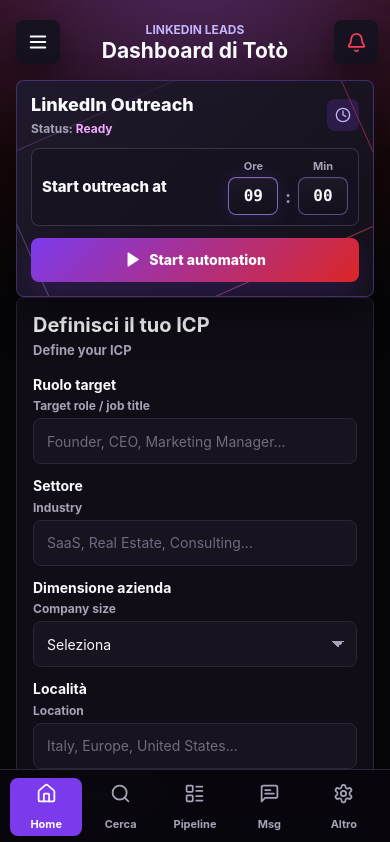
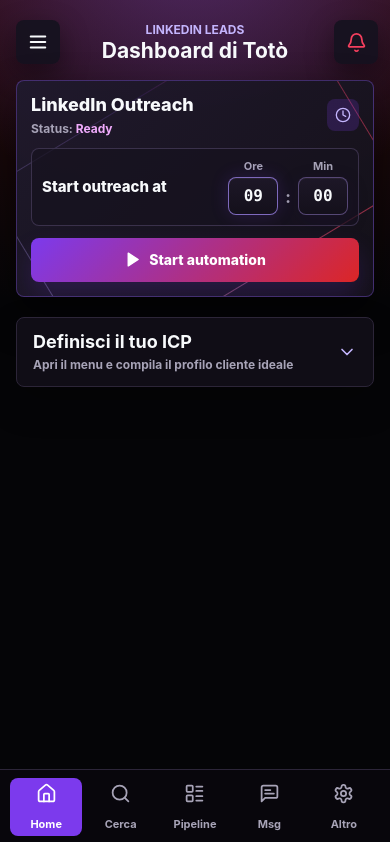
Before and after one commit to salvatoregiacalone04/Codex-linkedn-leads, a React (Vite) app: page / in a window 390 px wide. Shown: the top 842 px of the page. Built offline with nearby package versions, Linux system fonts and the light colour scheme.

Commit message:
Improve mobile ICP dropdown layout

```diff
--- a/src/App.jsx
+++ b/src/App.jsx
@@ -2,6 +2,7 @@ import React, { useState } from 'react';
 import {
   Bell,
   Bookmark,
+  ChevronDown,
   Clock,
   Home,
   LayoutList,
@@ -278,12 +279,14 @@ const TimePickerInput = React.forwardRef(function TimePickerInput(
 
 function HomePanel() {
   return (
-    <article className="workspace-card icp-card">
-      <header className="icp-heading">
-        <h2>Definisci il tuo ICP</h2>
-        <p>Define your ICP</p>
-      </header>
-
+    <details className="icp-card">
+      <summary className="icp-summary">
+        <span>
+          <strong>Definisci il tuo ICP</strong>
+          <small>Apri il menu e compila il profilo cliente ideale</small>
+        </span>
+        <ChevronDown size={20} aria-hidden="true" />
+      </summary>
       <form className="icp-form" onSubmit={(event) => event.preventDefault()}>
         <IcpField
           label="Ruolo target"
@@ -318,7 +321,7 @@ function HomePanel() {
           </span>
         </button>
       </form>
-    </article>
+    </details>
   );
 }
 
--- a/src/styles.css
+++ b/src/styles.css
@@ -387,31 +387,81 @@ button {
   background: #100d16;
 }
 
+.content-area {
+  margin-top: 20px;
+}
+
 .icp-card {
   min-height: 0;
+  padding: 0;
+  border: 1px solid #2c2538;
+  border-radius: 8px;
+  background: #100d16;
+  box-shadow: 0 16px 34px rgba(0, 0, 0, 0.26);
+  isolation: isolate;
+  overflow: hidden;
 }
 
-.icp-heading {
-  margin-bottom: 18px;
+.icp-card + .workspace-card {
+  margin-top: 14px;
 }
 
-.icp-heading h2 {
-  margin: 0;
-  font-size: 20px;
+.icp-card[open] {
+  border-color: rgba(167, 139, 250, 0.45);
+}
+
+.icp-summary {
+  min-height: 64px;
+  display: flex;
+  align-items: center;
+  justify-content: space-between;
+  gap: 14px;
+  padding: 14px 16px;
+  border-radius: 8px;
+  cursor: pointer;
+  list-style: none;
+  -webkit-tap-highlight-color: transparent;
+}
+
+.icp-summary::-webkit-details-marker {
+  display: none;
+}
+
+.icp-summary svg {
+  flex: 0 0 auto;
+  color: #c4b5fd;
+  transition: transform 180ms ease;
+}
+
+.icp-card[open] .icp-summary svg {
+  transform: rotate(180deg);
+}
+
+.icp-summary span {
+  display: grid;
+  gap: 4px;
+  min-width: 0;
+}
+
+.icp-summary strong {
+  color: #f8fafc;
+  font-size: 18px;
   line-height: 1.16;
   letter-spacing: 0;
 }
 
-.icp-heading p {
-  margin: 5px 0 0;
+.icp-summary small {
   color: #a7a3b7;
-  font-size: 13px;
+  font-size: 12px;
   font-weight: 650;
+  line-height: 1.3;
 }
 
 .icp-form {
   display: grid;
-  gap: 13px;
+  gap: 12px;
+  padding: 2px 16px 16px;
+  border-top: 1px solid rgba(44, 37, 56, 0.82);
 }
 
 .icp-field {
```
